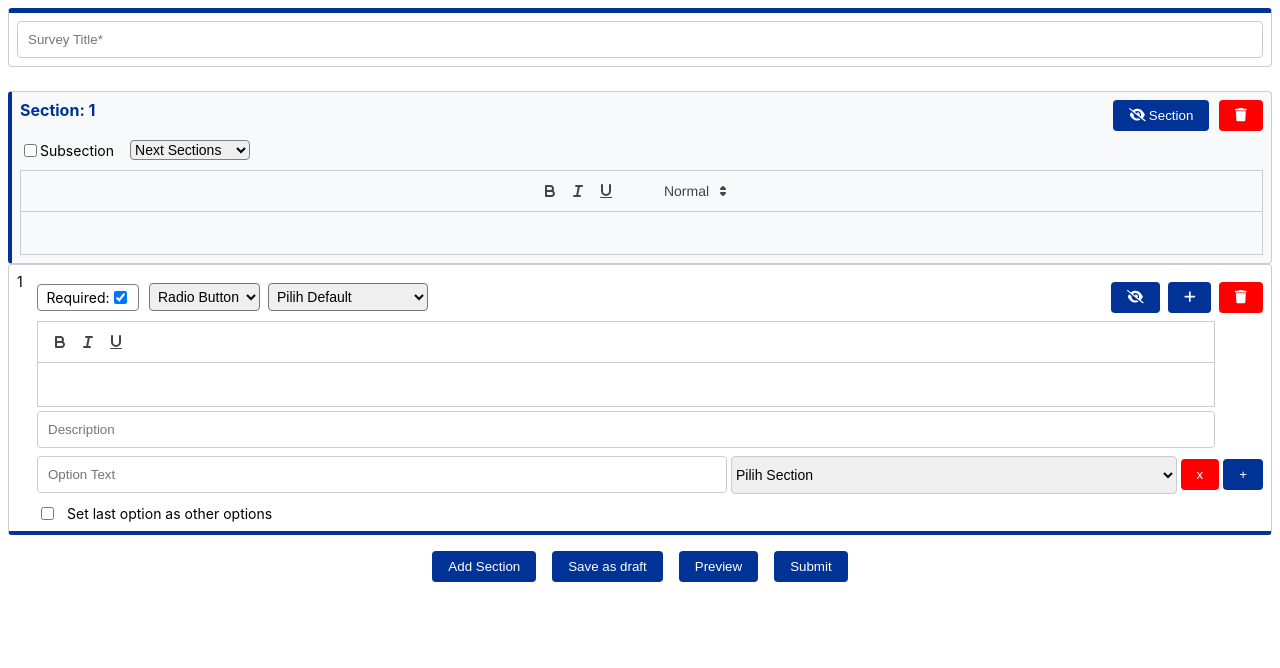
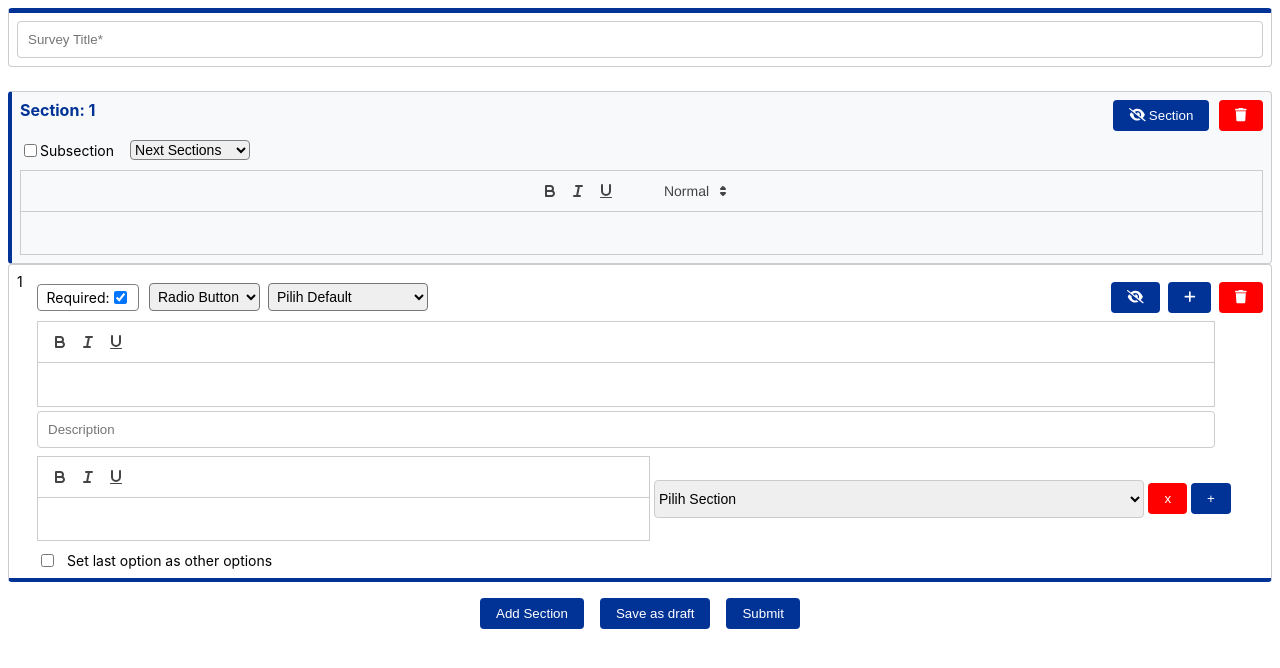
Before and after one commit to asarisoft/DynamicFormLikeGoogleForm, a React (Create React App) app: page / in a window 1280 px wide. Both pictures are taken after a click on the button "Question". Shown: the top 668 px of the page. Built offline with nearby package versions, Linux system fonts and the light colour scheme.

Commit message:
group using format html options

```diff
--- a/src/components/form/index.js
+++ b/src/components/form/index.js
@@ -101,7 +101,7 @@ class Form extends Component {
     });
   }
 
-  populateData = (type) => {
+  populateData = (state) => {
     const { title, sections } = this.props.form;
     const updatedSections = [...sections];
     const result = [];
@@ -131,7 +131,7 @@ class Form extends Component {
       this.sendDataToParent({
         title: title,
         json_form: result,
-        type: type
+        state: state
       });
       //
       return {
@@ -151,7 +151,7 @@ class Form extends Component {
   preview  = () => {
     this.sendDataToParent({
       title: "title",
-      message: "show preview"
+      state: "preview"
     });
   }
 
@@ -407,9 +407,9 @@ class Form extends Component {
         </DragDropContext>
         <div className='form-footer'>
           <StyledButton onClick={() => this.props.addSection()}>Add Section</StyledButton>
-          <StyledButton onClick={()=>this.populateData('draft')}>Save as draft</StyledButton>
-          <StyledButton onClick={this.preview}>Preview</StyledButton>
-          <StyledButton onClick={()=>this.populateData('submit')}>Submit</StyledButton>
+          <StyledButton onClick={()=>this.populateData('Draft')}>Save as draft</StyledButton>
+          {/* <StyledButton onClick={this.preview}>Preview</StyledButton> */}
+          <StyledButton onClick={()=>this.populateData('Published')}>Submit</StyledButton>
         </div>
       </FormContainer>
     );
--- a/src/components/form/question/group.js
+++ b/src/components/form/question/group.js
@@ -8,6 +8,17 @@ import { connect } from 'react-redux';
 import {
   updateQuestion,
 } from '../../../redux/formSlice';
+
+import { removeHTMlTag } from '../../../utils';
+import ReactQuill from 'react-quill'; // Import Quill React Component
+
+
+const modules = {
+  toolbar: [
+    ['bold', 'italic', 'underline'],
+  ]
+};
+
 
 class Options extends Component {
   constructor(props) {
@@ -107,13 +118,26 @@ class Options extends Component {
         <label>Rows</label>
         {childrens?.map((option, index) => (
           <div key={index} className='input-wrapper'>
-            <Input
+            {/* <Input
               type="text"
               name="label"
               placeholder="Option Text"
               value={option?.label}
               onChange={(e) => this.handleChange(index, 'childrens', e)}
+            /> */}
+            <ReactQuill
+              theme={"snow"}
+              value={option?.label}
+              style={{width: '50%'}}
+              onChange={(v) => this.handleChange(index, 'childrens', {
+                target: {
+                  name: 'label',
+                  value: v
+                }
+              })}
+              modules={modules}
             />
+
             <StyledButton onClick={() => this.removeItem(index, 'childrens')}
               className='remove-button'>x</StyledButton>
             {index === childrens.length - 1 &&
--- a/src/components/form/question/option.js
+++ b/src/components/form/question/option.js
@@ -8,7 +8,16 @@ import { connect } from 'react-redux';
 import {
   updateQuestion,
 } from '../../../redux/formSlice';
-import {removeHTMlTag} from '../../../utils'
+import { removeHTMlTag } from '../../../utils';
+import ReactQuill from 'react-quill'; // Import Quill React Component
+
+
+const modules = {
+  toolbar: [
+    ['bold', 'italic', 'underline'],
+  ]
+};
+
 
 class Options extends Component {
   constructor(props) {
@@ -72,6 +81,18 @@ class Options extends Component {
     });
   };
 
+  handleOptionChangeValue = (index, value) => {
+    const section = this.props.form.sections[this.sectionIndex];
+    const question = section.questions[this.questionIndex];
+    const updatedOptions = [...question.options]; // Buat salinan objek options
+    updatedOptions[index] = { ...updatedOptions[index], ['label']: value }; // Perbarui salinan objek
+    this.props.updateQuestion({
+      questionIndex: this.questionIndex,
+      sectionIndex: this.sectionIndex,
+      data: { options: updatedOptions }
+    });
+  };
+
   handleOtherOptionsChange = (e) => {
     this.props.updateQuestion({
       questionIndex: this.questionIndex,
@@ -90,12 +111,18 @@ class Options extends Component {
       <Container>
         {options?.map((option, index) => (
           <div key={index} className='input-wrapper'>
-            <Input
-              type="text"
-              name="label"
-              placeholder="Option Text"
+
+            <ReactQuill
+              theme={"snow"}
               value={option?.label}
-              onChange={(e) => this.handleOptionChange(index, e)}
+              style={{width: '50%'}}
+              onChange={(v) => this.handleOptionChange(index, {
+                target: {
+                  name: 'label',
+                  value: v
+                }
+              })}
+              modules={modules}
             />
             <select
               name="action"
--- a/src/components/form/question/sorting.js
+++ b/src/components/form/question/sorting.js
@@ -8,7 +8,16 @@ import { connect } from 'react-redux';
 import {
   updateQuestion,
 } from '../../../redux/formSlice';
-import {removeHTMlTag} from '../../../utils'
+import {removeHTMlTag} from '../../../utils';
+import ReactQuill from 'react-quill'; // Import Quill React Component
+
+
+const modules = {
+  toolbar: [
+    ['bold', 'italic', 'underline'],
+  ]
+};
+
 
 class Sorting extends Component {
   constructor(props) {
@@ -93,12 +102,17 @@ class Sorting extends Component {
       <Container>
         {sorting?.map((option, index) => (
           <div key={index} className='input-wrapper'>
-            <Input
-              type="text"
-              name="label"
-              placeholder="Option Text"
+            <ReactQuill
+              theme={"snow"}
               value={option?.label}
-              onChange={(e) => this.handleOptionChange(index, e)}
+              style={{width: '50%'}}
+              onChange={(v) => this.handleOptionChange(index, {
+                target: {
+                  name: 'label',
+                  value: v
+                }
+              })}
+              modules={modules}
             />
             <select
               name="action"
```
